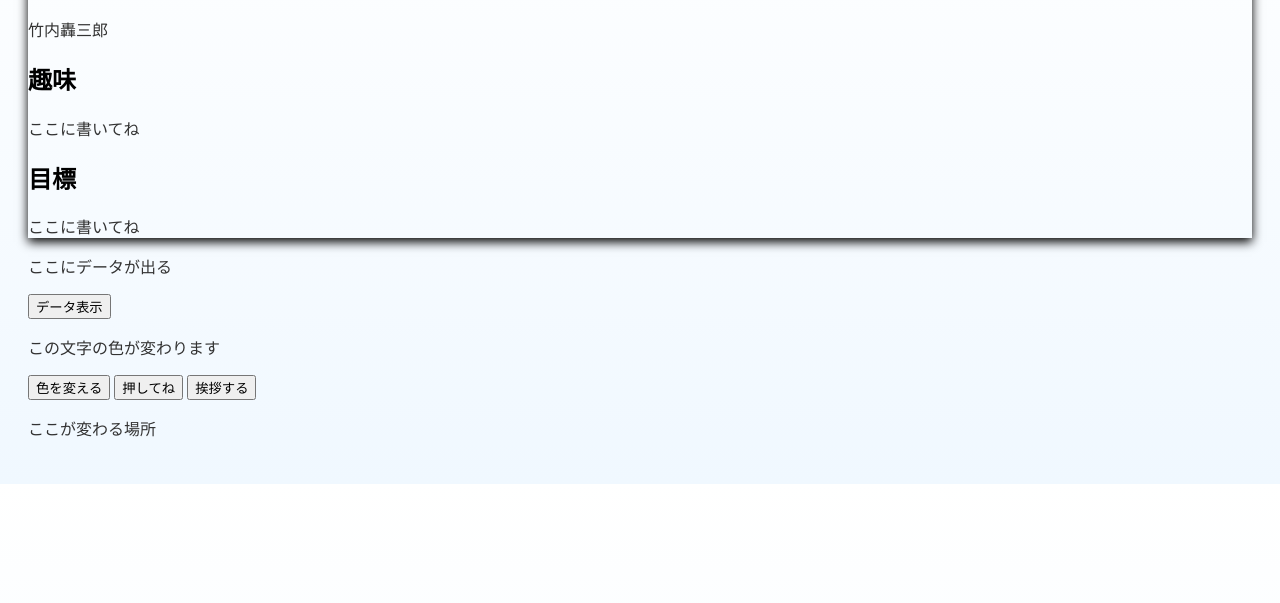
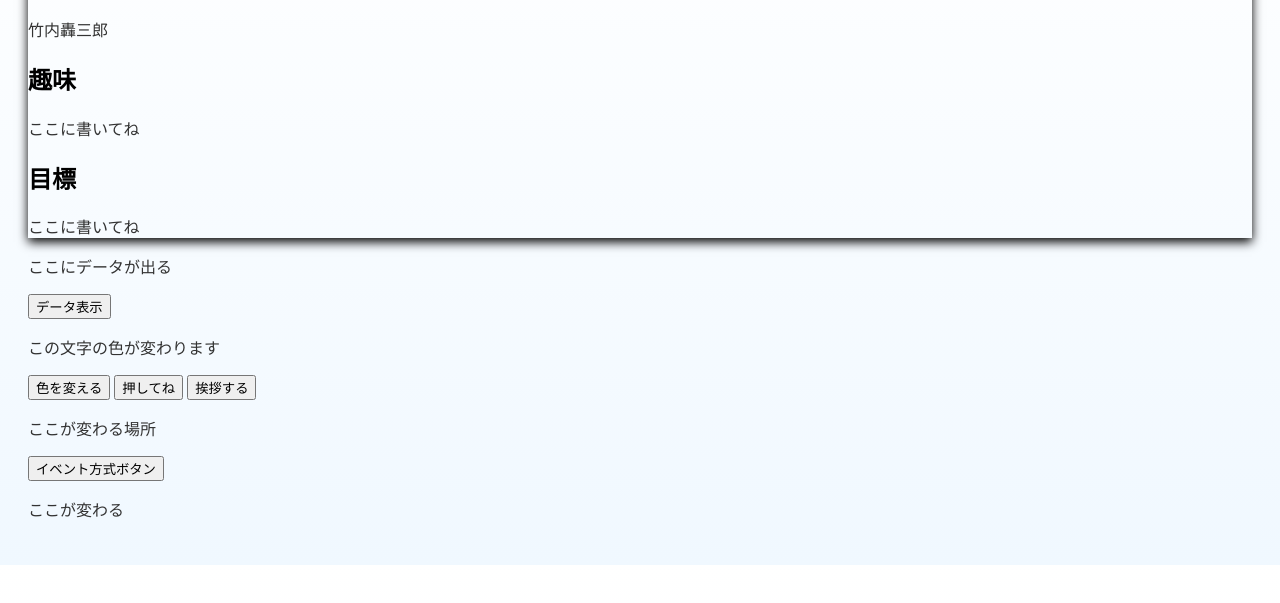
Before and after one commit to Gozaburo-55/my-profile, a plain HTML site: page index.html in a window 1280 px wide. Shown: the part 155-758 px from the top of the page. Drawn offline with Linux system fonts and the light colour scheme.

Commit message:
htmlでイベント方式ボタン追加

```diff
--- a/index.html
+++ b/index.html
@@ -33,6 +33,11 @@
 
     <p id="msg">ここが変わる場所</p>
 
+
+    <button id = "eventBtn">イベント方式ボタン</button>
+    <p id = "eventMsg">ここが変わる</p>
+
+
     <script src="script.js"></script>
 </body>
 </html>
```
